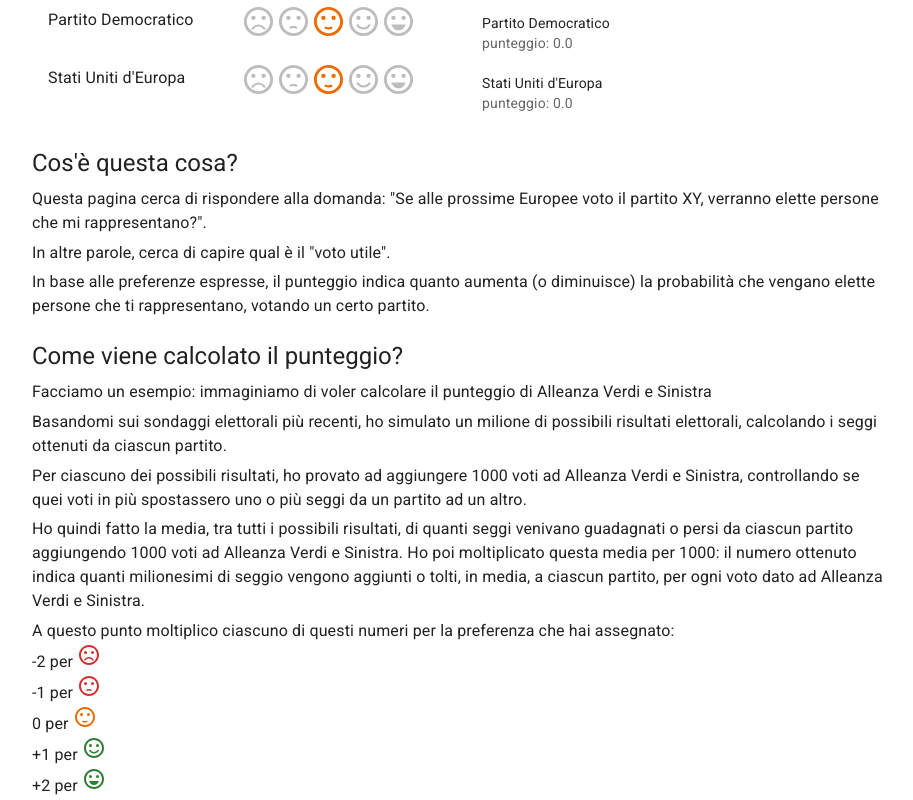
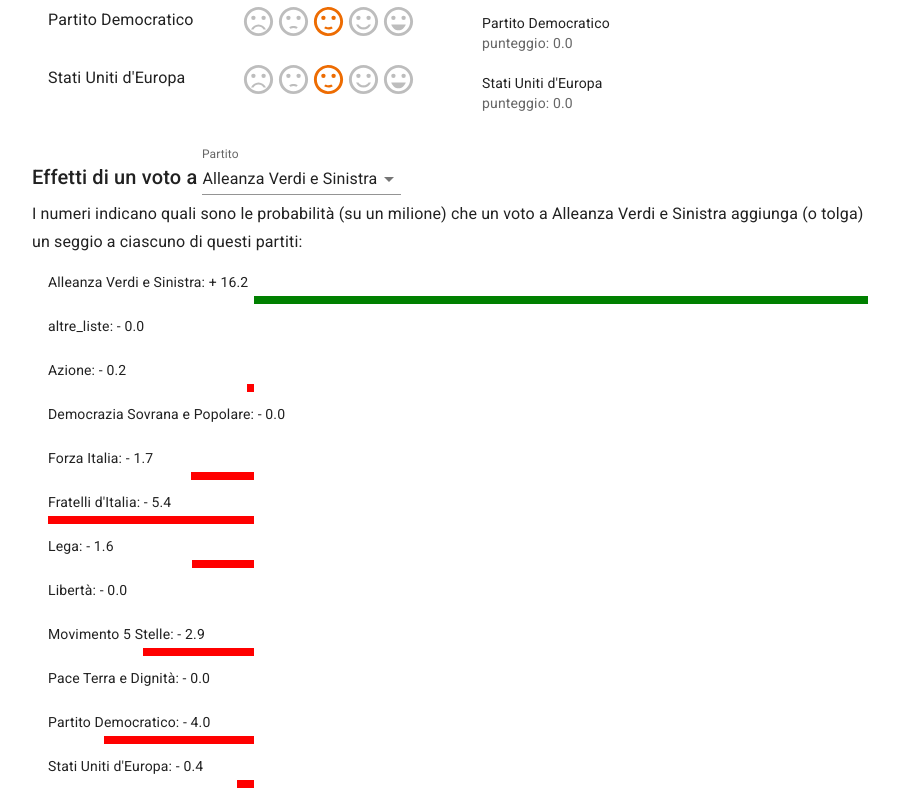
Before and after one commit to fornaeffe/valore_voto, a React (Vite) app: page / in a window 1280 px wide. Shown: the part 760-1560 px from the top of the page, without its empty margins (182-1095 px from the left). Built offline with nearby package versions, Linux system fonts and the light colour scheme.

Commit message:
effetto del voto

```diff
--- a/src/App.css
+++ b/src/App.css
@@ -7,3 +7,10 @@
     display: grid;
     grid-template-columns: max-content min-content;
 }
+
+.riga-seleziona-partito {
+    display: flex;
+    flex-wrap: wrap;
+    justify-content: baseline;
+    align-items: baseline
+}
--- a/src/App.tsx
+++ b/src/App.tsx
@@ -11,24 +11,31 @@
 import RigaOutput from './RigaOutput';
 import Grid from '@mui/material/Grid';
 import List from '@mui/material/List';
+import FormControl from '@mui/material/FormControl';
+import InputLabel from '@mui/material/InputLabel';
+import MenuItem from '@mui/material/MenuItem';
+import Select, { SelectChangeEvent } from '@mui/material/Select';
 
 import SentimentVeryDissatisfiedIcon from '@mui/icons-material/SentimentVeryDissatisfied';
 import SentimentDissatisfiedIcon from '@mui/icons-material/SentimentDissatisfied';
 import SentimentSatisfiedIcon from '@mui/icons-material/SentimentSatisfied';
 import SentimentSatisfiedAltIcon from '@mui/icons-material/SentimentSatisfiedAltOutlined';
 import SentimentVerySatisfiedIcon from '@mui/icons-material/SentimentVerySatisfied';
+import RigaEffetto from './RigaEffetto';
+
+// TODO: spostare in fondo altre liste e togliere l'underscore
 
 type Stato = {
+  partitoSelezionato : number,
   partiti : string[],
   preferenze : number[],
   matrice : number[][]
 } | undefined
 
-const matriceVuota : Stato = undefined
 
 function App() {
 
-  const [stato, setStato] = useState(matriceVuota)
+  const [stato, setStato] = useState(undefined as Stato)
 
   let arrayPreferenze : JSX.Element[] = []
   let output : {
@@ -36,6 +43,19 @@
     valore: number
   }[]
   let arrayOutput : JSX.Element[] = []
+  let arrayEffetti : JSX.Element[] = []
+  let minmax = [-1, 1]
+
+  function calcolaMinMax(matrice : number[][]) {
+    const arr = matrice.reduce(function (p, c) {
+      return p.concat(c)
+    })
+
+    return([
+      Math.min(...arr),
+      Math.max(...arr)
+    ])
+  }
 
   function aggiornaPreferenze(i: number, value: number | null) {
     if (stato && value != null) {
@@ -50,14 +70,24 @@
     }
   }
 
+  function aggiornaPartitoSelezionato(event: SelectChangeEvent) {
+    setStato(prevState => {
+      if (!prevState) return prevState;
+
+      return{
+        ...prevState,
+        partitoSelezionato: parseInt(event.target.value)
+      }
+    })
+  }
+
   if (stato == undefined) {
     fetch("matrice.json")
     .then(response => response.json())
     .then(json =>
-      setStato(json)
+      setStato({partitoSelezionato: 0, ...json})
     )
   } else {
-    console.log(stato)
     arrayPreferenze = stato.partiti.map((partito, i) => <RigaPreferenza key={partito} nome={partito} i={i} onChange={(_e, value) => aggiornaPreferenze(i, value) } />)
 
     output = stato.partiti.map((partito, i) => ({
@@ -70,6 +100,16 @@
     arrayOutput = output.map((out, i) => {
       return <RigaOutput output={out} i={i} key={out.partito} />
     })
+
+    minmax = calcolaMinMax(stato.matrice)
+
+    arrayEffetti = stato.matrice[stato.partitoSelezionato].map((effetto, i) => <RigaEffetto
+      partito={stato.partiti[i]}
+      effetto={effetto}
+      max={minmax[1]}
+      min={minmax[0]}
+      key={stato.partiti[i]}
+    />)
   }
 
 
@@ -99,6 +139,31 @@
             <Typography variant="h5" gutterBottom>Voto più efficace:</Typography>
             <List>
               {arrayOutput}
+            </List>
+          </Grid>
+          <Grid item xs={12}>
+            <div className='riga-seleziona-partito'>
+              <Typography variant="h6" gutterBottom>Effetti di un voto a&nbsp;</Typography>
+
+              <FormControl variant='standard' sx={{ minWidth: 90 }}>
+                <InputLabel id="seleziona-partito-label">Partito</InputLabel>
+                <Select
+                  labelId='seleziona-partito-label'
+                  id="seleziona-partito"
+                  value={stato ? stato.partitoSelezionato.toString() : ''}
+                  label="Partito"
+                  onChange={aggiornaPartitoSelezionato}
+                >
+                  {stato?.partiti.map((partito, i) => <MenuItem value={i} key={partito}>{partito}</MenuItem>)}
+                </Select>
+              </FormControl>
+            </div>
+            <Typography variant="subtitle1">
+              I numeri indicano quali sono le probabilità (su un milione) che un voto
+              a {stato?.partiti[stato.partitoSelezionato]} aggiunga (o tolga) un seggio a ciascuno di questi partiti:
+            </Typography>
+            <List>
+              {arrayEffetti}
             </List>
           </Grid>
           <Grid item xs={12}>
--- /dev/null
+++ b/src/RigaEffetto.css
@@ -0,0 +1,11 @@
+.barra {
+    height: 8px;
+    transition: all 1s;
+}
+
+.contenitore-riga-effetto {
+    display: flex;
+    flex-direction: column;
+    align-items: flex-start;
+    width: 100%;
+}
--- /dev/null
+++ b/src/RigaEffetto.tsx
@@ -0,0 +1,32 @@
+import './RigaEffetto.css'
+import ListItem from '@mui/material/ListItem';
+import ListItemText from '@mui/material/ListItemText';
+
+
+export default function RigaOutput(props: {partito: string, effetto: number, min: number, max: number}) {
+
+    const zero = Math.abs(props.min / (props.max - props.min)) * 100
+    const larghezza = Math.abs(props.effetto / (props.max - props.min)) * 100
+    const margine = props.effetto > 0 ? zero : zero - larghezza
+
+    return <ListItem dense>
+        <div className='contenitore-riga-effetto'>
+            <ListItemText primary={
+                props.partito +
+                ": " +
+                (props.effetto > 0 ? "+" : "-" ) +
+                " " +
+                Math.abs(props.effetto).toFixed(1)
+            } />
+
+            <div className='barra' style={{
+                width : larghezza + '%',
+                backgroundColor: props.effetto > 0 ? 'green' : 'red',
+                marginLeft : margine + '%'
+            }}></div>
+        </div>
+
+
+    </ListItem>
+
+}
```
